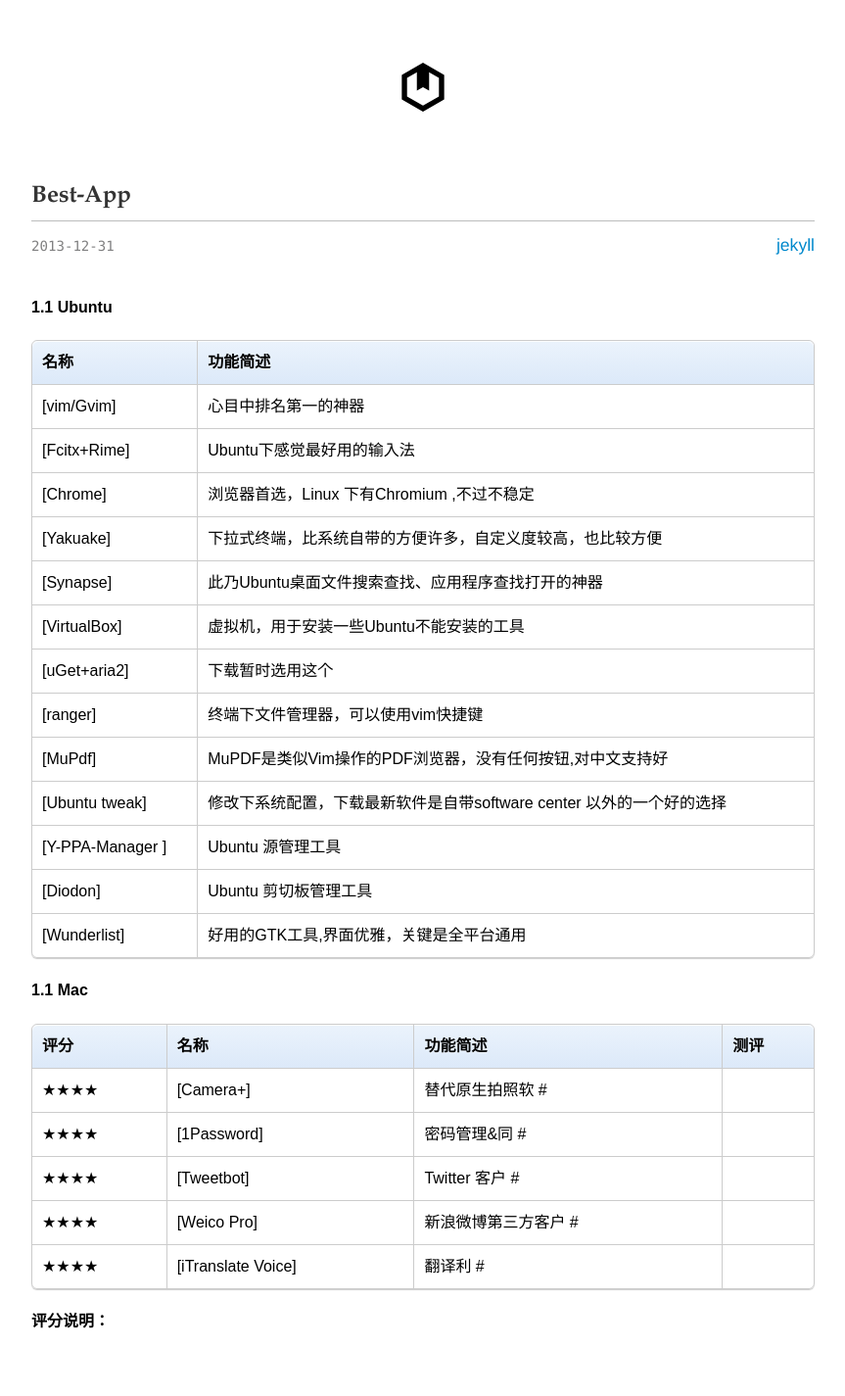
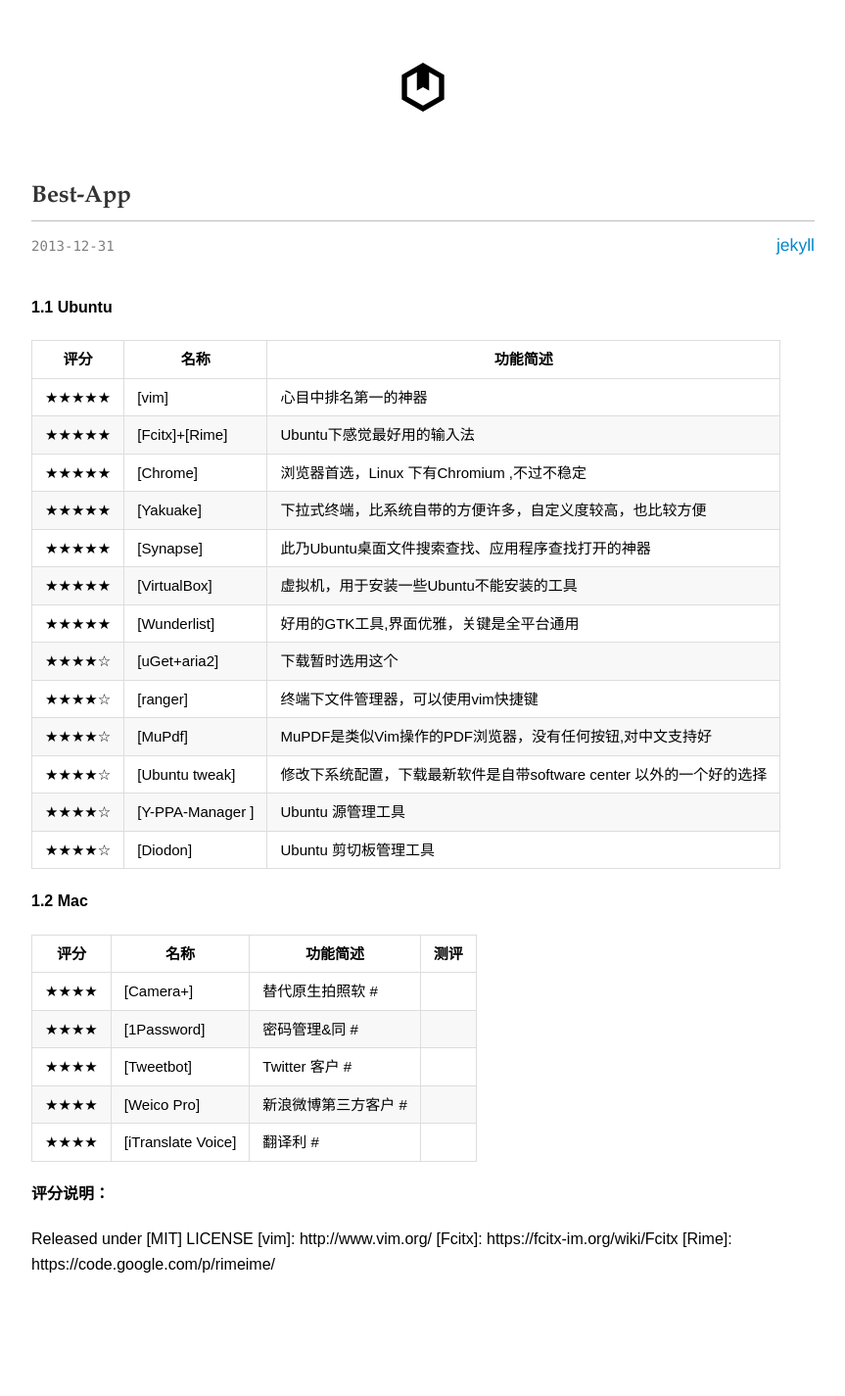
Before and after one commit to foursking/foursking.github.com, a Jekyll site: the page built from _posts/2013-12-31-best-app.md, in a window 1280 px wide. Shown: the whole page at 98% size, without its empty margins (208-1071 px from the left). Built offline with Jekyll 4.4.1, drawn with Linux system fonts in a browser that asks for light colours; nearby versions of some CDN libraries; Markdown is read by kramdown in place of the engine named in the settings; comment, search, counter and statistics services are not loaded; after the commit the page ends 1367 px from its top, so only the background shows below that.

Commit message:
M css table

```diff
--- a/_layouts/post.html
+++ b/_layouts/post.html
@@ -21,10 +21,7 @@
 		$('pre').each(function(){
 			$(this).addClass('prettyprint');
 		});
-    	$('table').each(function(){
-			$(this).addClass('bordered');
-		});
-		prettyPrint();
+  		prettyPrint();
 	});
 
 </script>
--- a/_posts/2013-12-31-best-app.md
+++ b/_posts/2013-12-31-best-app.md
@@ -10,26 +10,26 @@
 
 #### 1.1 Ubuntu
 
-名称  | 功能简述
------ | ------
-[vim/Gvim] | 心目中排名第一的神器
-[Fcitx+Rime] | Ubuntu下感觉最好用的输入法
-[Chrome] |浏览器首选，Linux 下有Chromium ,不过不稳定
-[Yakuake] | 下拉式终端，比系统自带的方便许多，自定义度较高，也比较方便
-[Synapse] | 此乃Ubuntu桌面文件搜索查找、应用程序查找打开的神器
-[VirtualBox] | 虚拟机，用于安装一些Ubuntu不能安装的工具
-[uGet+aria2] | 下载暂时选用这个
-[ranger] | 终端下文件管理器，可以使用vim快捷键
-[MuPdf] | MuPDF是类似Vim操作的PDF浏览器，没有任何按钮,对中文支持好
-[Ubuntu tweak] | 修改下系统配置，下载最新软件是自带software center 以外的一个好的选择
-[Y-PPA-Manager ] | Ubuntu 源管理工具
-[Diodon] | Ubuntu 剪切板管理工具
-[Wunderlist] | 好用的GTK工具,界面优雅，关键是全平台通用
+ 评分  | 名称  | 功能简述
+ ----- | ----- | ------
+ ★★★★★ | [vim] | 心目中排名第一的神器
+ ★★★★★ | [Fcitx]+[Rime] | Ubuntu下感觉最好用的输入法
+ ★★★★★ | [Chrome] |浏览器首选，Linux 下有Chromium ,不过不稳定
+ ★★★★★ | [Yakuake] | 下拉式终端，比系统自带的方便许多，自定义度较高，也比较方便
+ ★★★★★ | [Synapse] | 此乃Ubuntu桌面文件搜索查找、应用程序查找打开的神器
+ ★★★★★ | [VirtualBox] | 虚拟机，用于安装一些Ubuntu不能安装的工具
+ ★★★★★ | [Wunderlist] | 好用的GTK工具,界面优雅，关键是全平台通用
+ ★★★★☆ | [uGet+aria2] | 下载暂时选用这个
+ ★★★★☆ | [ranger] | 终端下文件管理器，可以使用vim快捷键
+ ★★★★☆ | [MuPdf] | MuPDF是类似Vim操作的PDF浏览器，没有任何按钮,对中文支持好
+ ★★★★☆ | [Ubuntu tweak] | 修改下系统配置，下载最新软件是自带software center 以外的一个好的选择
+ ★★★★☆ | [Y-PPA-Manager ] | Ubuntu 源管理工具
+ ★★★★☆ | [Diodon] | Ubuntu 剪切板管理工具
 
 
 
 
-#### 1.1 Mac
+#### 1.2 Mac
 
 评分   | 名称  | 功能简述 | 测评
 ----- | ----- | ------ | ----- | -----
@@ -43,3 +43,9 @@
 
 
 #### 评分说明：
+
+
+Released under [MIT] LICENSE
+[vim]: http://www.vim.org/
+[Fcitx]: https://fcitx-im.org/wiki/Fcitx
+[Rime]: https://code.google.com/p/rimeime/
--- a/css/default.css
+++ b/css/default.css
@@ -155,6 +155,50 @@
     width: 100%;
 }
 
+table{
+    width:100%;
+    overflow:auto;
+    display:block;
+    border-collapse:collapse;
+    border-spacing:0;
+    border-color:gray;
+font-size: 15px;
+line-height: 1.7;
+}
+
+
+thead {
+display: table-header-group;
+vertical-align: middle;
+border-color: inherit;
+}
+
+tr {
+display: table-row;
+vertical-align: inherit;
+border-color: inherit;
+}
+
+
+table tr {
+border-top: 1px solid #ccc;
+background-color: #fff;
+}
+
+
+table th, table td {
+border: 1px solid #ddd;
+padding: 6px 13px;
+display: table-cell;
+vertical-align: inherit;
+}
+
+
+table tr:nth-child(2n) {
+background-color: #f8f8f8;
+}
+
+
 .bordered {
     border: solid #ccc 1px;
     -moz-border-radius: 6px;
```
Also changed, not shown: 10 other files.
